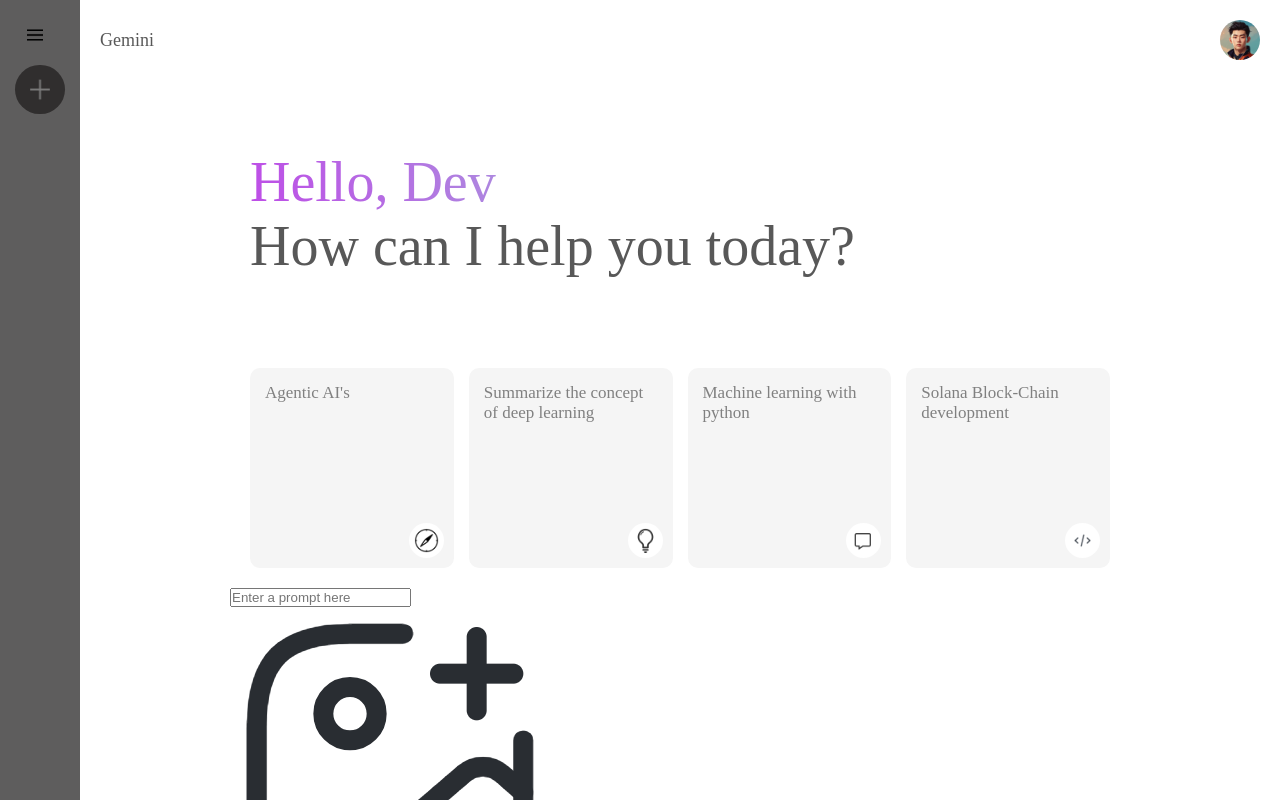
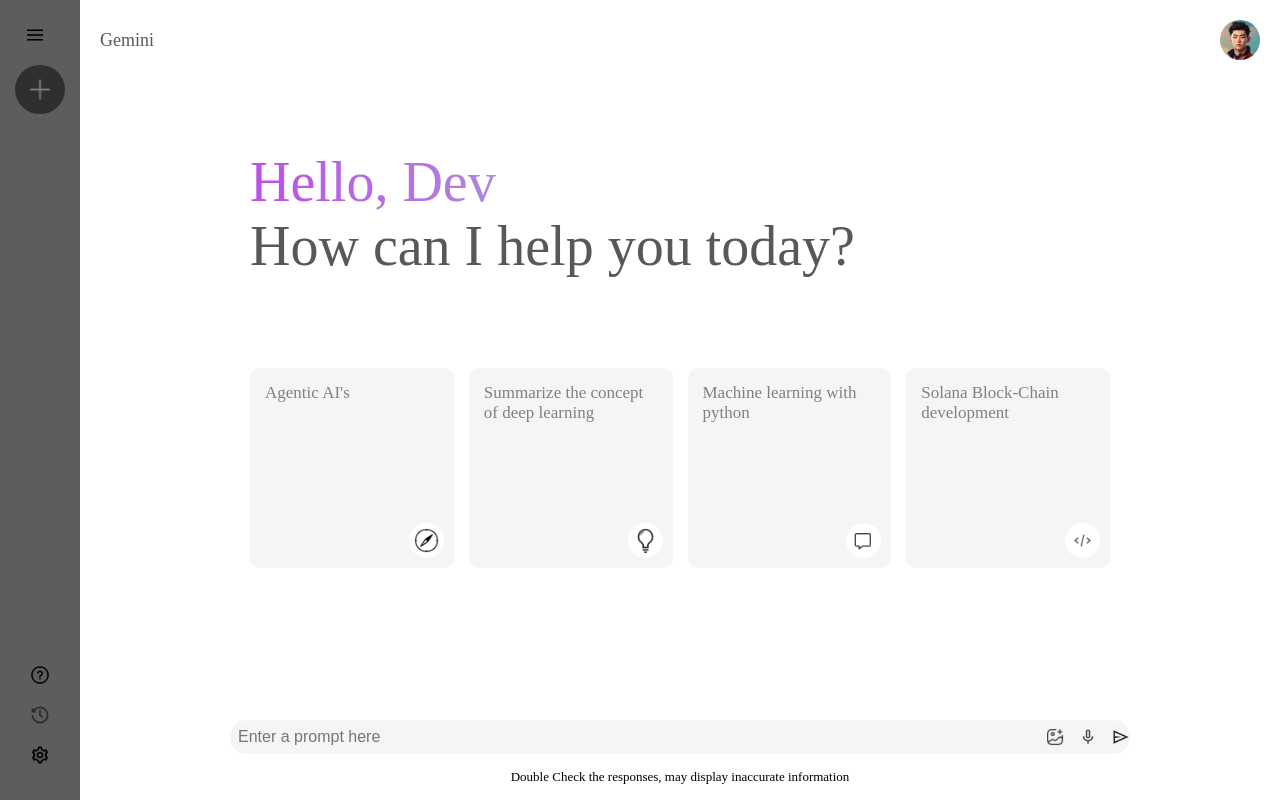
Before and after one commit to maxwell-alan-joseph/gemini-clone, a React (Vite) app: page / in a window 1280 px wide. Shown: the top 800 px of the page. Built offline with nearby package versions, Linux system fonts and the light colour scheme.

Commit message:
done with css

```diff
--- a/src/components/main/main.css
+++ b/src/components/main/main.css
@@ -71,5 +71,50 @@
 
 .main .card:hover {
     background-color: rgb(38, 37, 37);
+}
 
+.main-bottom{
+    position: absolute;
+    bottom: 0;
+    width: 100%;
+    max-width: 900px;
+    padding: 0, 20px;
+    margin: auto;
 }
+
+.search-box{
+    display: flex;
+    align-items: center;
+    justify-content: space-between;
+    gap: 20px;
+    background-color: whitesmoke;
+    padding: 10px, 20px;
+    border-radius: 50px;
+}
+
+.search-box img{
+    width: 18px;
+    cursor: pointer;
+}
+
+.search-box input{
+    flex: 1;
+    background: transparent;
+    border: none;
+    outline: none;
+    padding: 8px;
+    font-size: 16px;
+}
+
+.search-box div{
+    display: flex;
+    align-items: center;
+    gap: 15px;
+}
+
+.main .bottom-info{
+    font-size: 13px;
+    margin: 15px auto;
+    text-align: center;
+    font-weight: 300;
+}
```
